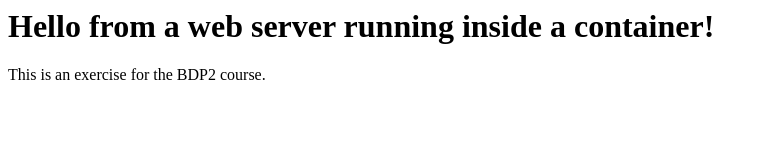
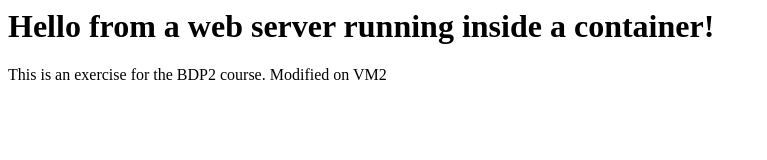
Before and after one commit to gboscagli/bdp2-test, a plain HTML site: page index.html in a window 1280 px wide. Shown: the whole page, without its empty margins (0-767 px from the left). Drawn offline with Linux system fonts and the light colour scheme.

Commit message:
Modified on VM2

```diff
--- a/index.html
+++ b/index.html
@@ -1,2 +1,3 @@
 <h1>Hello from a web server running inside a container!</h1>
 This is an exercise for the BDP2 course.
+Modified on VM2
```
